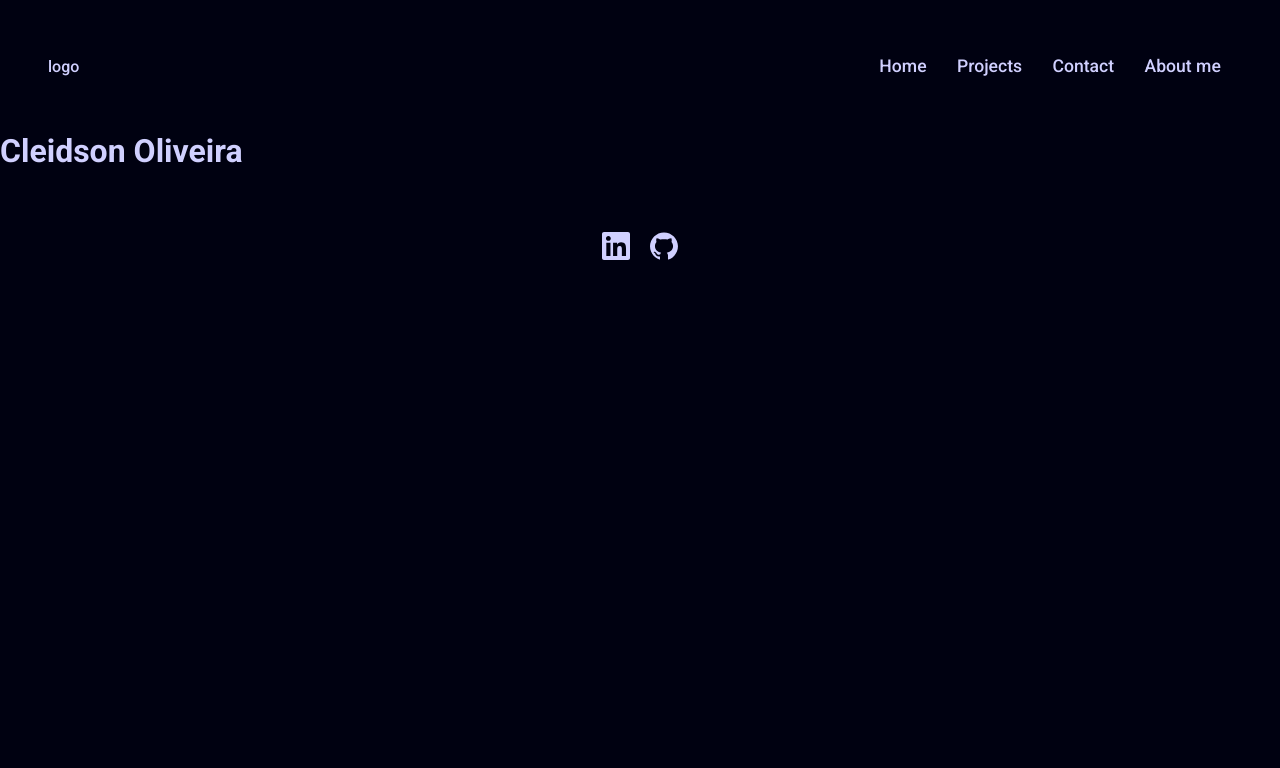
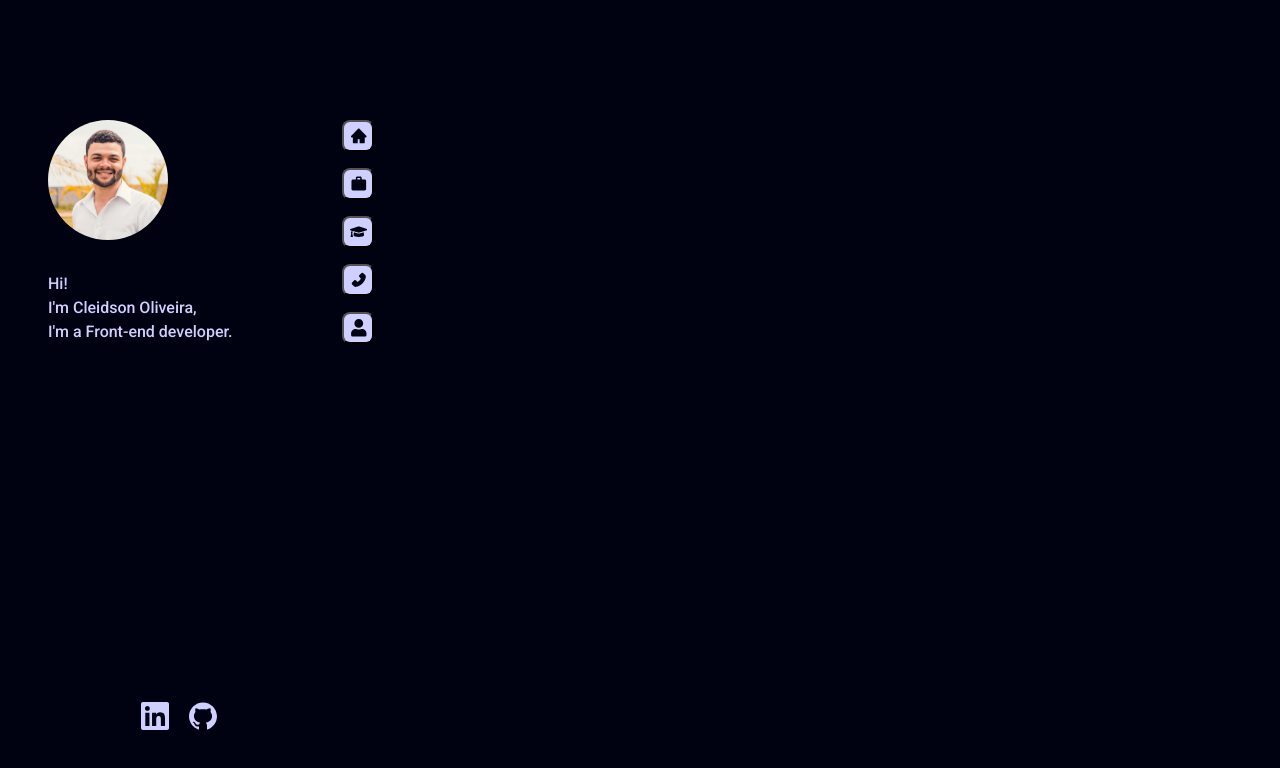
Before and after one commit to Cleidson-Oliveira/portfolio, a React (Vite) app: page / in a window 1280 px wide. Shown: the top 768 px of the page. Built offline with nearby package versions, Linux system fonts and the light colour scheme.

Commit message:
adjustments on styles

```diff
--- a/src/App.tsx
+++ b/src/App.tsx
@@ -1,16 +1,14 @@
-import Header from "./components/Header";
-import Footer from "./components/Footer";
+import Aside from "./components/Aside";
+
+import style from "./style.module.scss"
 import "../styles/global.scss";
 
 function App () {
   return (
-    <>
-      <Header />
-      <h1>
-        Cleidson Oliveira
-      </h1>
-      <Footer />
-    </>
+    <div className={style.conteiner}>
+      <Aside />
+      <main></main>
+    </div>
   )
 }
 
--- /dev/null
+++ b/src/components/Aside/index.tsx
@@ -0,0 +1,14 @@
+import Header from "../Header";
+import Navigation from "../Navigation";
+import Footer from "../Footer";
+
+import style from "./style.module.scss";
+
+export default function Aside () {
+    return (
+        <div className={style.wrapper}>
+            <Header />
+            <Footer />
+        </div>
+    )
+}
--- /dev/null
+++ b/src/components/Aside/style.module.scss
@@ -0,0 +1,12 @@
+.wrapper {
+    display: flex;
+    flex-direction: column;
+    justify-content: space-between;
+
+    position: fixed;
+    top: 0;
+    left: 0;
+
+    width: 28%;
+    height: 100vh;
+}
--- a/src/components/Footer/style.module.scss
+++ b/src/components/Footer/style.module.scss
@@ -12,12 +12,14 @@
     font-size: 2rem;
 
     svg {
+        color: var(--blue-light);
         font-size: inherit;
     }
 }
 
 .socialIcom:hover {
     svg {
+        color: var(--grey-light);
         animation: var(--jump);
     }
 }
--- a/src/components/Header/index.tsx
+++ b/src/components/Header/index.tsx
@@ -1,19 +1,24 @@
+import avatar from "../../../assets/images/Cleidson.jpg"
+import Navigation from "../Navigation";
+
 import style from "./style.module.scss";
 
 export default function Header () {
     return (
-        <header className={style.header}>
-            <div>
-                <p>logo</p>
+        <div className={style.header}>
+            <div className={style.about} >
+                <img
+                    className={style.avatar}
+                    src={avatar}
+                    alt="Cleidson"
+                />
+                <p>
+                    Hi! <br />
+                    I'm Cleidson Oliveira, <br />
+                    I'm a Front-end developer.
+                </p>
             </div>
-            <nav>
-                <ul className={style.menu}>
-                    <li className={style.menuItem}>Home</li>
-                    <li className={style.menuItem}>Projects</li>
-                    <li className={style.menuItem}>Contact</li>
-                    <li className={style.menuItem}>About me</li>
-                </ul>
-            </nav>
-        </header>
+            <Navigation />
+        </div>
     )
 }
--- a/src/components/Header/style.module.scss
+++ b/src/components/Header/style.module.scss
@@ -1,27 +1,24 @@
 .header {
     display: flex;
     justify-content: space-between;
-    align-items: center;
     box-sizing: border-box;
     width: 100%;
-    padding: 3rem;
+    padding-left: 3rem;
+    position: relative;
+    top: 15%;
 }
 
-.menu {
+.about {
     display: flex;
-    gap: .5rem;
-    list-style: none;
+    flex-direction: column;
+    gap: 2rem;
+
+    p {
+        line-height: 1.5rem;
+    }
 }
 
-.menuItem {
-    padding: .5rem .7rem;
-    border-radius: .2rem;
-    font-size: 1.1rem;
-    cursor: pointer;
-    transition: color .3s ease, background-color .3s ease;
+.avatar {
+    width: 120px;
+    border-radius: 50%;
 }
-
-.menuItem:hover {
-    color: var(--blue-dark);
-    background: var(--blue-light);
-}
--- /dev/null
+++ b/src/components/Main/index.tsx
@@ -0,0 +1,5 @@
+export default function Main () {
+    return (
+        <main>qual</main>
+    )
+}
--- /dev/null
+++ b/src/components/Navigation/index.tsx
@@ -0,0 +1,42 @@
+import { AiFillHome, AiFillPhone } from "react-icons/ai";
+import { FaUser, FaGraduationCap } from "react-icons/fa";
+import { MdWork } from "react-icons/md";
+
+import style from "./style.module.scss";
+
+export default function Navigation () {
+    return (
+        <ul className={style.menu}>
+            <li className={style.menuItem}>
+                <button>
+                    <AiFillHome />
+                </button>
+                <p>Home</p>
+            </li>
+            <li className={style.menuItem}>
+                <button>
+                    <MdWork />
+                </button>
+                <p>Projects</p>
+            </li>
+            <li className={style.menuItem}>
+                <button>
+                    <FaGraduationCap />
+                </button>
+                <p>Courses</p>
+            </li>
+            <li className={style.menuItem}>
+                <button>
+                    <AiFillPhone />
+                </button>
+                <p>Contact</p>
+            </li>
+            <li className={style.menuItem}>
+                <button>
+                    <FaUser />
+                </button>
+                <p>About me</p>
+            </li>
+        </ul>
+    )
+}
--- /dev/null
+++ b/src/components/Navigation/style.module.scss
@@ -0,0 +1,61 @@
+.menu {
+    width: 32px;
+    display: flex;
+    flex-direction: column;
+    align-items: flex-end;
+    gap: 1rem;
+    list-style: none;
+
+}
+
+.menuItem {
+    display: flex;
+    flex-direction: row;
+
+    position: relative;
+    right: -16px;
+
+    button {
+        display: flex;
+        justify-content: center;
+        align-items: center;
+        width: 2rem;
+        height: 2rem;
+        padding: 0;
+        border-radius: .5rem;
+        background: var(--blue-light);
+
+        transition: color .3s ease, background-color .3s ease;
+        cursor: pointer;
+
+        svg {
+            font-size: 1.1rem;
+            color: var(--blue-dark);
+        }
+    }
+
+    p {
+        display: none;
+        width: auto;
+        height: 2rem;
+        position: absolute;
+        left: 40px;
+        padding: 0 0.7rem;
+        border-radius: .5rem;
+        background: var(--grey-light);
+        color: var(--blue-dark);
+        white-space: nowrap;
+        transition: all .3s ease;
+    }
+}
+
+.menuItem:hover {
+    button {
+        background-color: var(--grey-light);
+    }
+
+    p {
+        display: flex;
+        align-items: center;
+    }
+}
--- /dev/null
+++ b/src/style.module.scss
@@ -0,0 +1,6 @@
+.conteiner {
+    width: 100%;
+    display: flex;
+    flex-direction: row;
+    justify-content: flex-end;
+}
--- a/styles/global.scss
+++ b/styles/global.scss
@@ -1,6 +1,7 @@
 :root {
     --blue-dark: #000111;
     --blue-light: #d0d0ff;
+    --grey-light: #8686c0;
 
     --jump: jump 1.3s ease infinite;
 }
@@ -8,7 +9,6 @@
 * {
     margin: 0;
     padding: 0;
-    color: var(--blue-light);
     font-family: "Roboto", sans-serif;
 }
 
@@ -18,7 +18,11 @@ html {
 
 body {
     height: 100%;
-    background: var(--blue-dark);
+    background-color: var(--blue-dark);
+}
+
+p {
+    color: var(--blue-light);
 }
 
 @keyframes jump {
```
Also changed, not shown: assets/images/Cleidson.JPG (added).
